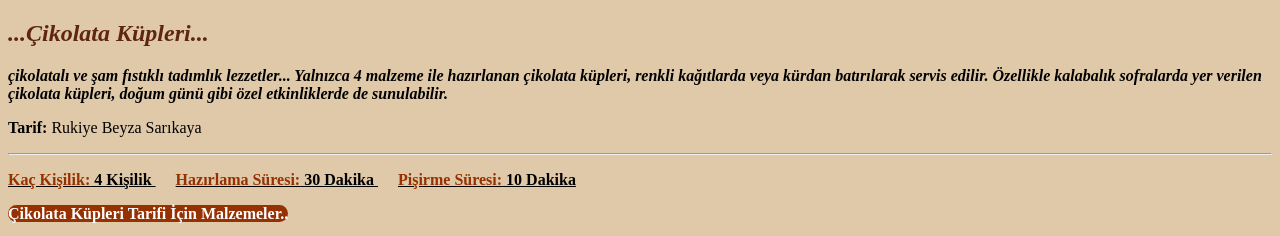
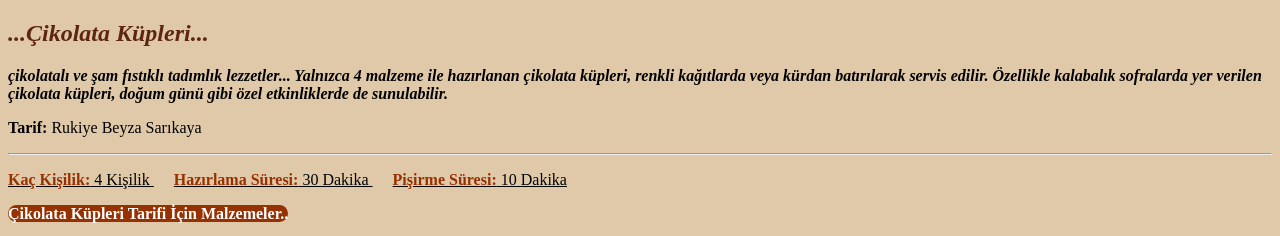
Before and after one commit to bb0143sbw/YemekTarifi, a plain HTML site: page index.html in a window 1280 px wide. Shown: the top 236 px of the page. Drawn offline with Linux system fonts and the light colour scheme.

Commit message:
kalın yazılı kelimler düzeltildi

```diff
--- a/index.html
+++ b/index.html
@@ -58,21 +58,19 @@
     <section>
       <!-- Article - Start -->
       <article>
-        <p>
+         <p>
           <u>
-            <b> <span style="color: #963102">Kaç Kişilik:</span> 4 Kişilik </b>
+            <b> <span style="color: #963102">Kaç Kişilik:</span></b> 4 Kişilik
           </u>
           &emsp;
           <u>
-            <b>
-              <span style="color: #963102">Hazırlama Süresi:</span> 30 Dakika
-            </b>
+            <b> <span style="color: #963102">Hazırlama Süresi:</span></b> 30
+            Dakika
           </u>
           &emsp;
           <u>
-            <b>
-              <span style="color: #963102">Pişirme Süresi:</span> 10 Dakika
-            </b>
+            <b> <span style="color: #963102">Pişirme Süresi:</span></b> 10
+            Dakika
           </u>
         </p>
         <div>
```
